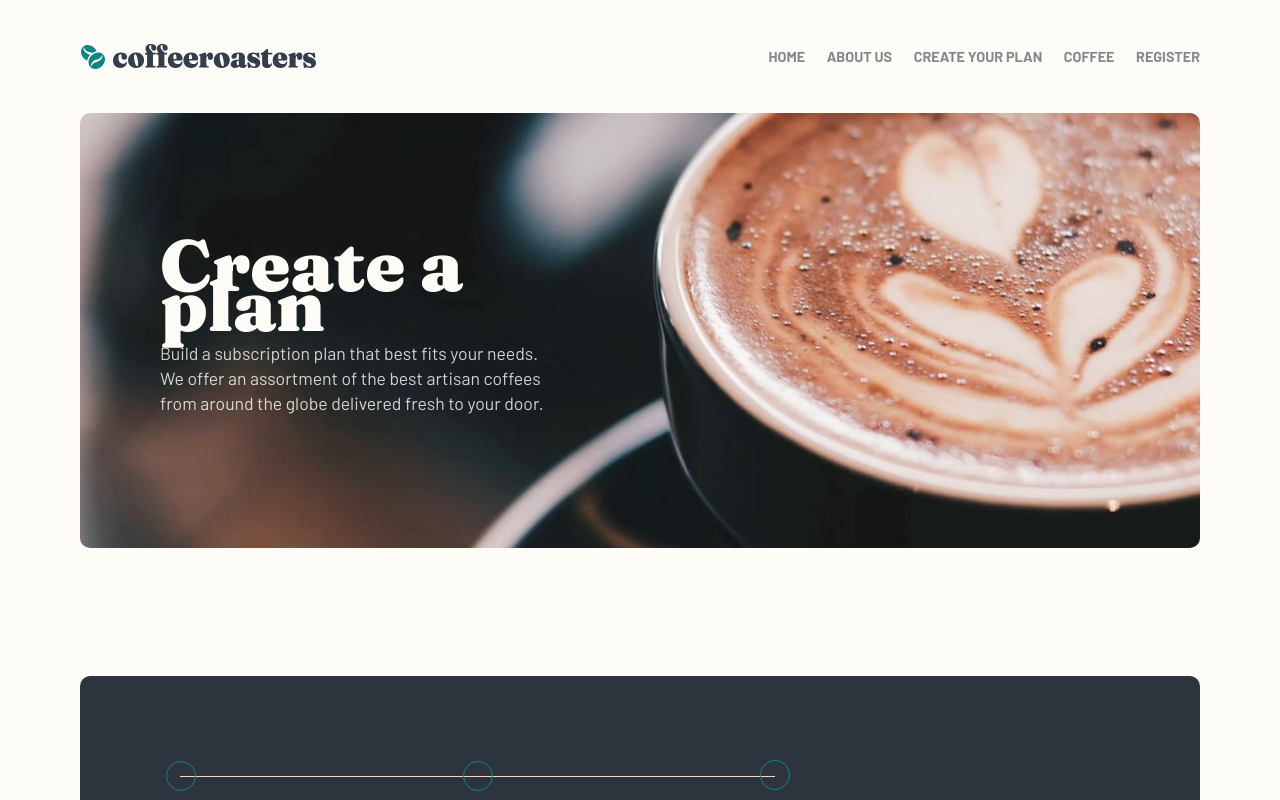
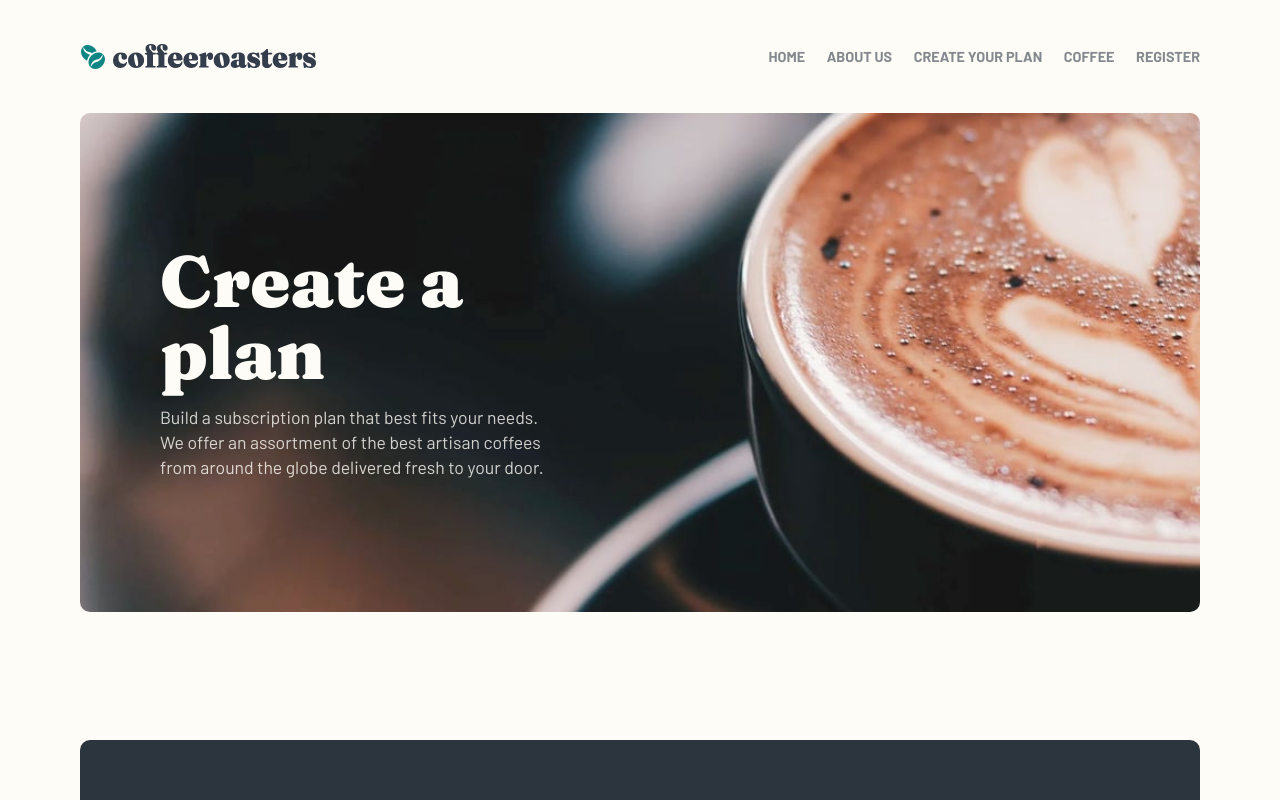
Before and after one commit to kebin20/coffee-roasters-website, a React (Vite) app: page /subscribe in a window 1280 px wide. Shown: the top 800 px of the page. Built offline with nearby package versions, Linux system fonts and the light colour scheme; no server answers; the HTML template or start-up script is replaced by a standard one.

Commit message:
style: fixed further sizing issues

```diff
--- a/src/Pages/Subscribe.module.css
+++ b/src/Pages/Subscribe.module.css
@@ -96,7 +96,7 @@
 
   .createPlanHeroTitle {
     font-size: var(--semi-xxl-font-size);
-    line-height: 2.5rem;
+    line-height: 1;
   }
 
   .createPlanHeroText {
@@ -182,6 +182,7 @@
 
   .createPlanHeroTitle {
     font-size: var(--xxl-font-size);
+    line-height: 1;
   }
 
   /* PLAN STEP SECTION*/
--- a/src/UI/Wrapper.module.css
+++ b/src/UI/Wrapper.module.css
@@ -16,6 +16,9 @@
 }
 /* Desktop and larger */
 @media only screen and (min-width: 1200px) {
+  .wrapper {
+    margin: 0em 5em;
+  }
 }
 /* Big desktop (4k) */
 @media only screen and (min-width: 2500px) {
```
